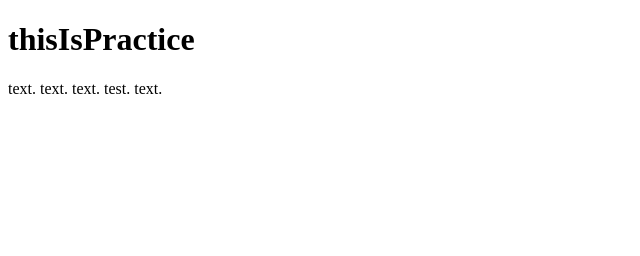
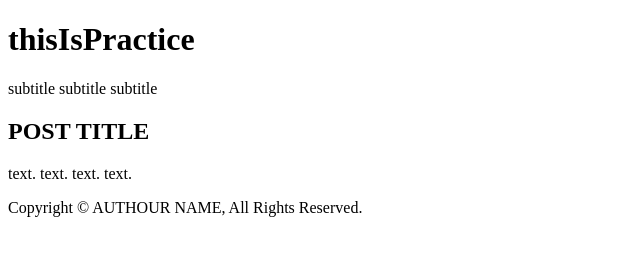
Before and after one commit to hiro-kicu/hello-world, a plain HTML site: page index.html in a window 1280 px wide. Shown: the whole page, without its empty margins (0-640 px from the left). Drawn offline with Linux system fonts and the light colour scheme.

Commit message:
make "contents", "footer"

```diff
--- a/index.html
+++ b/index.html
@@ -5,7 +5,18 @@
     <title>titleName</title>
   </head>
   <body>
+    <header>
     <h1>thisIsPractice</h1>
-    <p>text. text. text. test. text.</p>
+    <p>subtitle subtitle subtitle</p>
+    </header>
+    <div id = "contents">
+      <div class = "post">
+        <h2>POST TITLE</h2>
+        <p>text. text. text. text.</p>
+      </div>
+    </div>
+    <footer>
+      <p>Copyright &copy; AUTHOUR NAME, All Rights Reserved.</p>
+    </footer>
   </body>
 </html>
```
